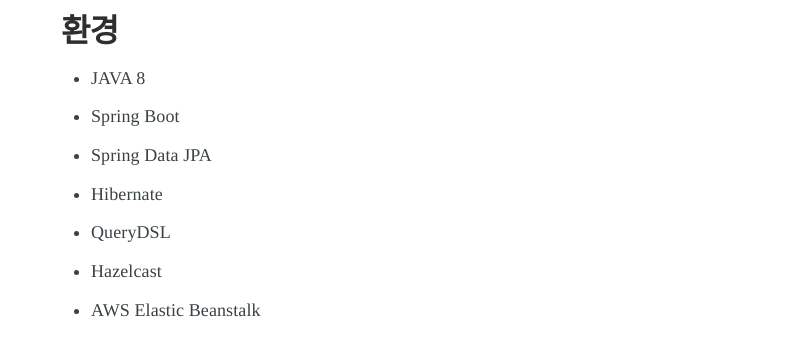
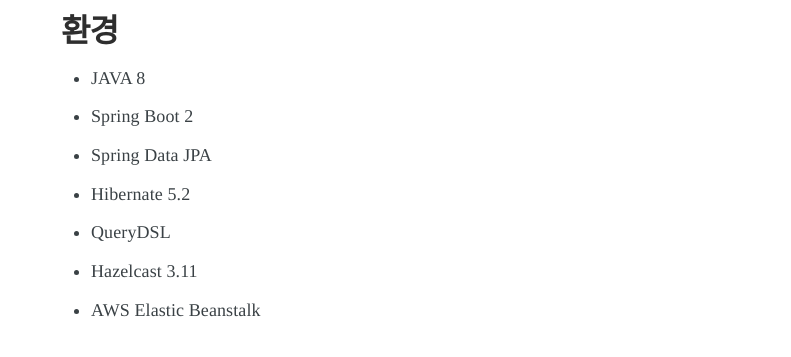
Before and after one commit to pkgonan/pkgonan.github.io, a Jekyll site: the page built from _posts/2018-10-28-hazelcast-hibernate-second-level-cache.md, in a window 1280 px wide and 900 px high, scrolled down 1572 px. Shown: the part 154-511 px from the top of the window, without its empty margins (224-1015 px from the left). Built offline with Jekyll 4.4.1, drawn with Linux system fonts in a browser that asks for light colours; nearby versions of some CDN libraries; some web fonts are replaced.

Commit message:
Hazelcast를 구현체로 Hibernate Second Level Cache를 적용하여 API 성능 튜닝하기 버전 추가

```diff
--- a/_posts/2018-10-28-hazelcast-hibernate-second-level-cache.md
+++ b/_posts/2018-10-28-hazelcast-hibernate-second-level-cache.md
@@ -22,11 +22,11 @@
 
 ## 환경
 * JAVA 8
-* Spring Boot
+* Spring Boot 2
 * Spring Data JPA
-* Hibernate
+* Hibernate 5.2
 * QueryDSL
-* Hazelcast
+* Hazelcast 3.11
 * AWS Elastic Beanstalk
 
 
```
